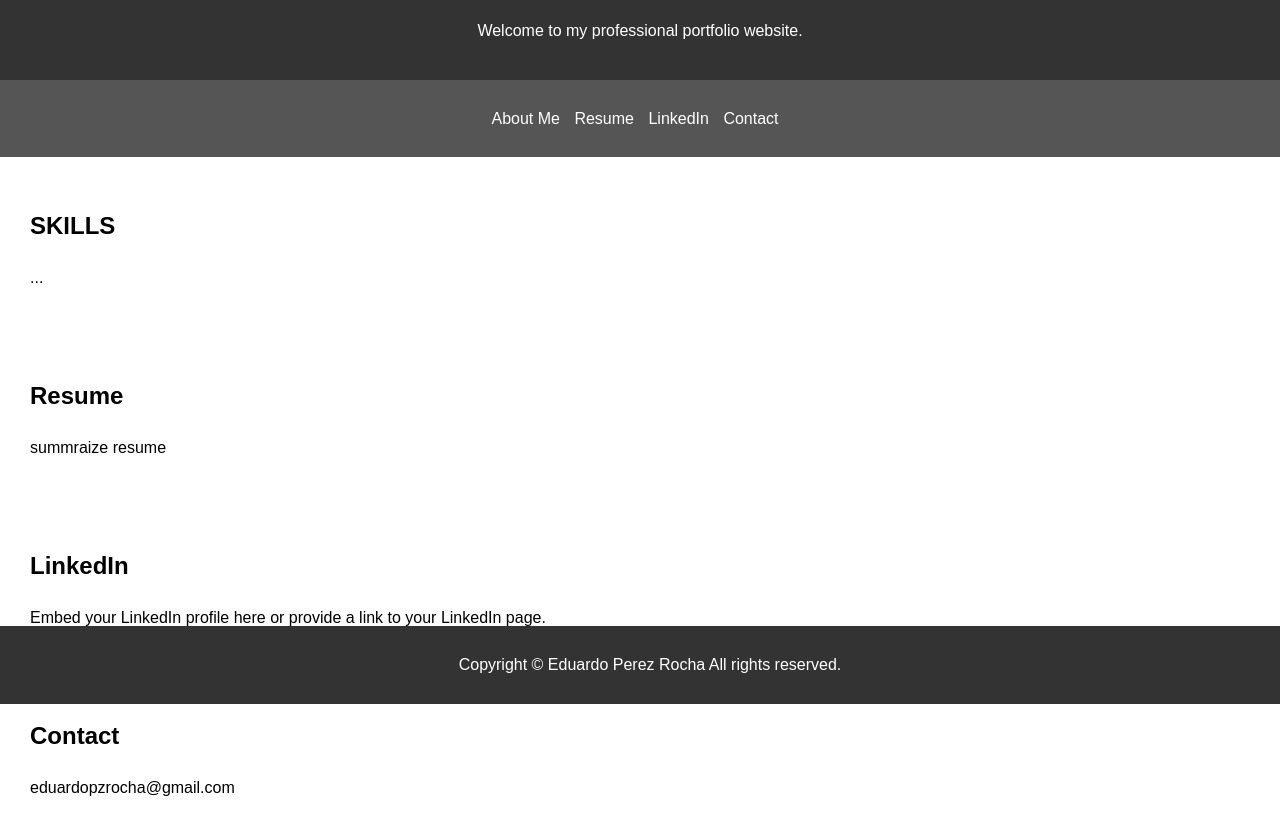
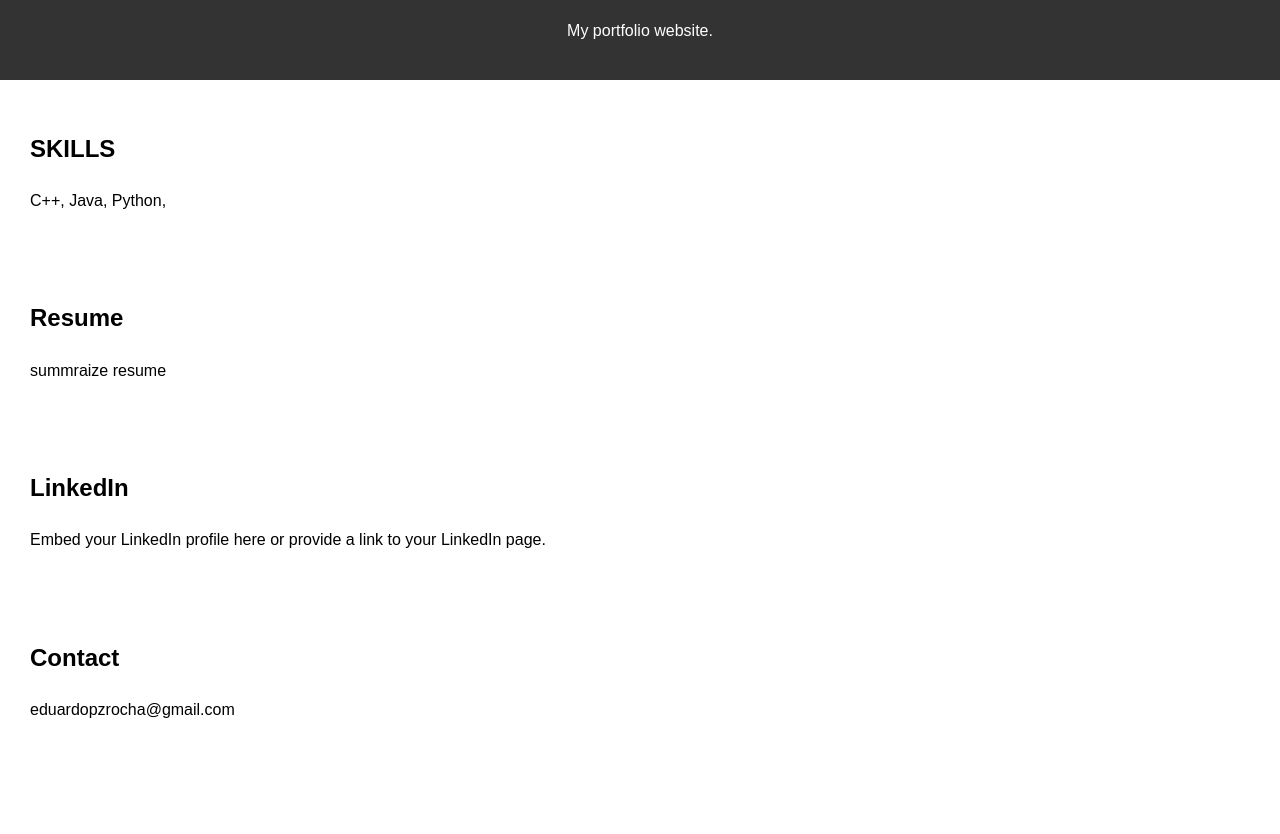
Before and after one commit to eduperezrocha/eduperezrocha.github.io, a plain HTML site: page index.html in a window 1280 px wide. Shown: the part 96-930 px from the top of the page. After the commit the page ends 865 px from the top, so only its background shows below. Drawn offline with Linux system fonts and the light colour scheme.

Commit message:
Design Fix

```diff
--- a/index.html
+++ b/index.html
@@ -9,19 +9,11 @@
 <body>
     <header>
         <h1>Eduardo Perez Rocha</h1>
-        <p>Welcome to my professional portfolio website.</p>
+        <p>My portfolio website.</p>
     </header>
-    <nav>
-        <ul>
-            <li><a href="#about">About Me</a></li>
-            <li><a href="#resume">Resume</a></li>
-            <li><a href="#linkedin">LinkedIn</a></li>
-            <li><a href="#contact">Contact</a></li>
-        </ul>
-    </nav>
     <section id="about">
         <h2>SKILLS</h2>
-        <p>...</p>
+        <p>C++, Java, Python, </p>
     </section>
     <section id="resume">
         <h2>Resume</h2>
@@ -35,8 +27,5 @@
         <h2>Contact</h2>
         <p>eduardopzrocha@gmail.com</p>
     </section>
-    <footer>
-        <p>Copyright © Eduardo Perez Rocha All rights reserved.</p>
-    </footer>
 </body>
 </html>
--- a/style.css
+++ b/style.css
@@ -12,26 +12,6 @@ header {
     color: #fff;
     padding: 20px;
     text-align: center;
-}
-
-/* Navigation Styles */
-nav {
-    background: #555;
-    display: block;
-    text-align: center;
-    padding: 10px 0;
-}
-nav ul {
-    padding: 0;
-    list-style: none;
-}
-nav ul li {
-    display: inline;
-    margin-right: 10px;
-}
-nav ul li a {
-    text-decoration: none;
-    color: #fff;
 }
 
 /* Section Styles */
```
